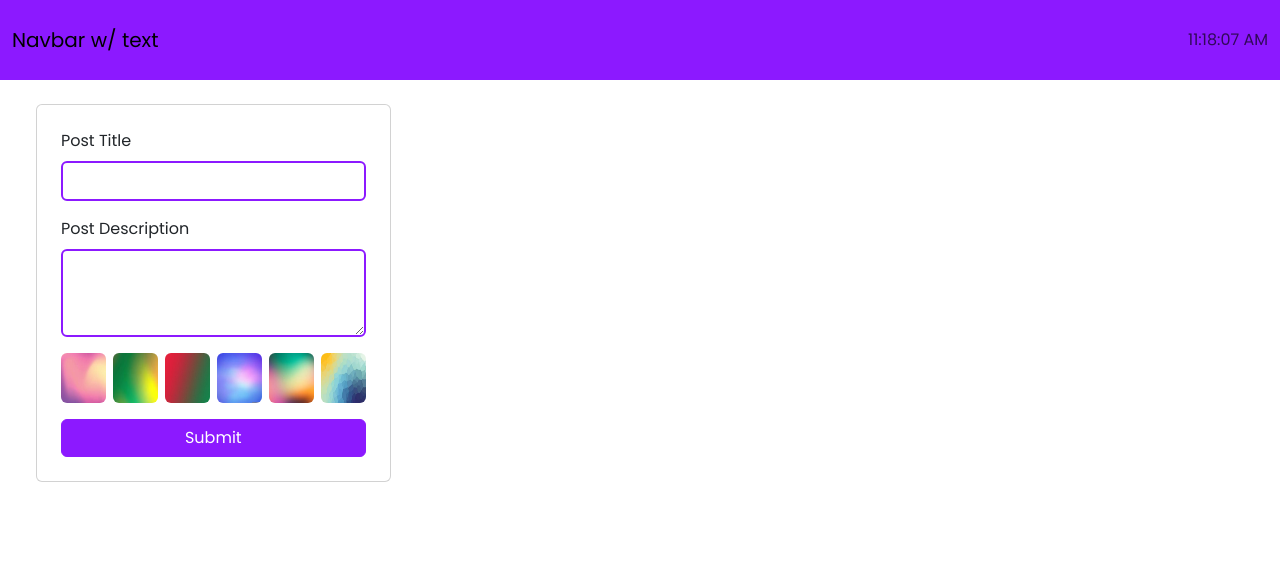
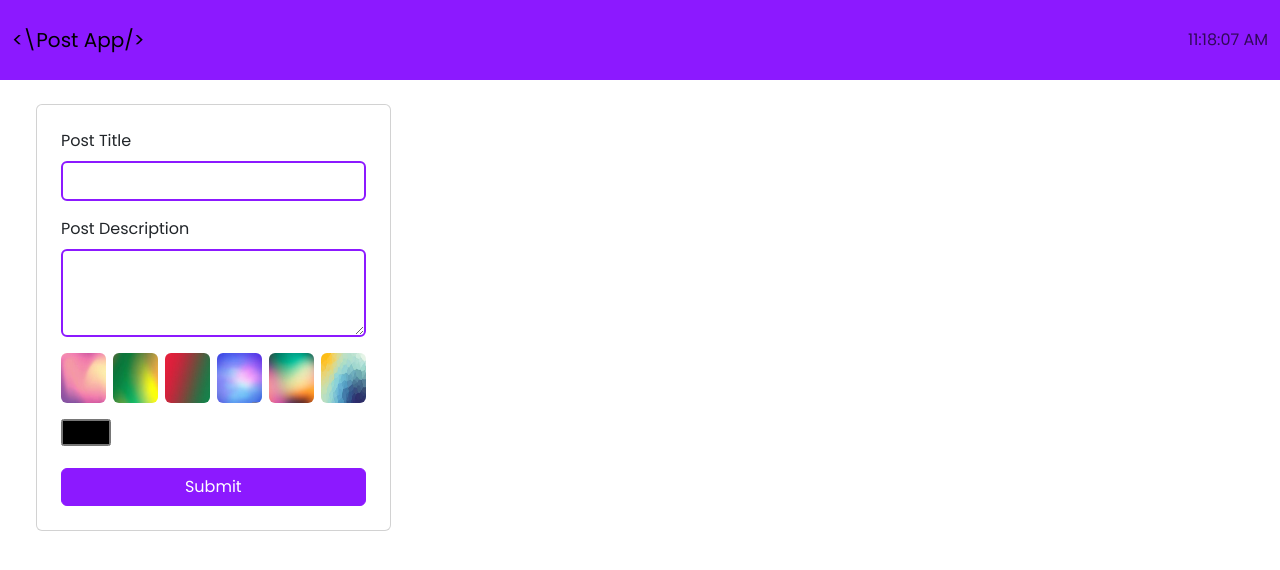
Before and after one commit to AlizaKhan3/Post-App, a plain HTML site: page Post-App/index.html in a window 1280 px wide. Drawn offline with nearby package versions, Linux system fonts and the light colour scheme; some packages are replaced by stand-ins of ours; a script that the page names is missing.

Commit message:
Update index.html

```diff
--- a/Post-App/index.html
+++ b/Post-App/index.html
@@ -1,5 +1,6 @@
 <!DOCTYPE html>
 <html lang="en">
+
 <head>
   <meta charset="UTF-8">
   <meta name="viewport" content="width=device-width, initial-scale=1.0">
@@ -12,10 +13,11 @@
   <link rel="stylesheet" href="style.css">
   <title>Document</title>
 </head>
+
 <body>
   <nav class="navbar navbar-expand-lg">
     <div class="container-fluid">
-      <a class="navbar-brand" href="#">Navbar w/ text</a>
+      <a class="navbar-brand" href="#"> <\Post App/> </a>
       <span class="navbar-text" id="time" onclick="updateTime()"></span>
     </div>
     </div>
@@ -25,6 +27,7 @@
       <div class="col-12 col-sm-12 col-md-4 col-lg-4">
         <div class="mobilep p-4">
           <div class="card p-4">
+            <!-- <form> -->
             <div class="mb-3">
               <label class="form-label">Post Title</label>
               <input id="title" type="text" class="form-control fieldStyle" id="exampleInputEmail1"
@@ -36,7 +39,7 @@
                 rows="3"></textarea>
             </div>
             <div class="mb-3">
-              <div class="images-list d-flex">
+              <div class="images-list d-flex mobile-img-list">
                 <img class="bg-images"onclick="selectBgImage('images/bg6.jpeg')" src="images/bg6.jpeg" alt="">
                 <img class="bg-images" onclick="selectBgImage('images/bg2.jpeg')" src="images/bg2.jpeg" alt="">
                 <img class="bg-images" onclick="selectBgImage('images/bg5.avif')" src="images/bg5.avif" alt="">
@@ -45,13 +48,28 @@
                 <img class="bg-images" onclick="selectBgImage('images/bg9.jpeg')" src="images/bg9.jpeg" alt="">
               </div>
             </div>
+            <div class="mb-3">
+              <input type="color" id="colorPicker">
+            </div>
             <button onclick="addPost()" type="submit" class="btn btn-primary">Submit</button>
+            <!-- </form> -->
           </div>
         </div>
       </div>
       <!-- Here post will appear after creation -->
       <div class="col-12 col-sm-12 col-md-8 col-lg-8">
         <div id="posts" class="mobilep p-4">
+          <!-- <div class="card">
+                <div class="card-header">
+                  @Post
+                </div>
+                <div class="card-body">
+                  <blockquote class="blockquote mb-0">
+                    <p>A well-known quote, contained in a blockquote element.</p>
+                    <footer class="blockquote-footer">Someone famous in <cite title="Source Title">Source Title</cite></footer>
+                  </blockquote>
+                </div>
+              </div> -->
         </div>
       </div>
     </div>
```
